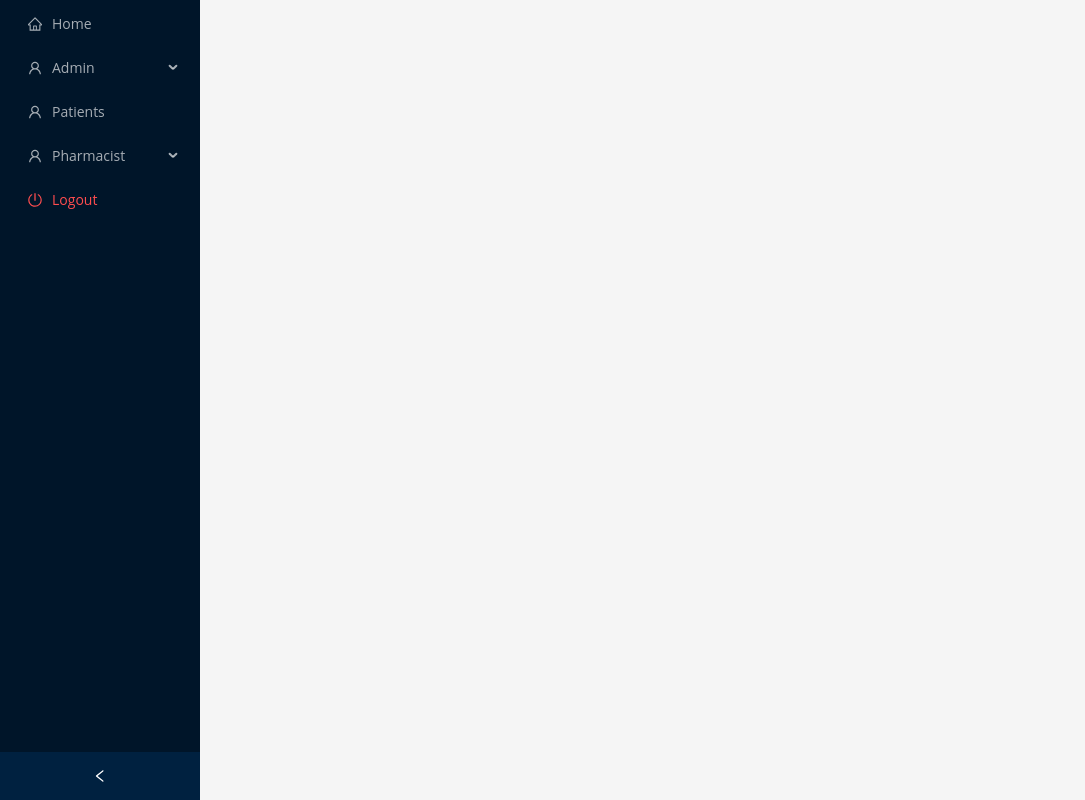
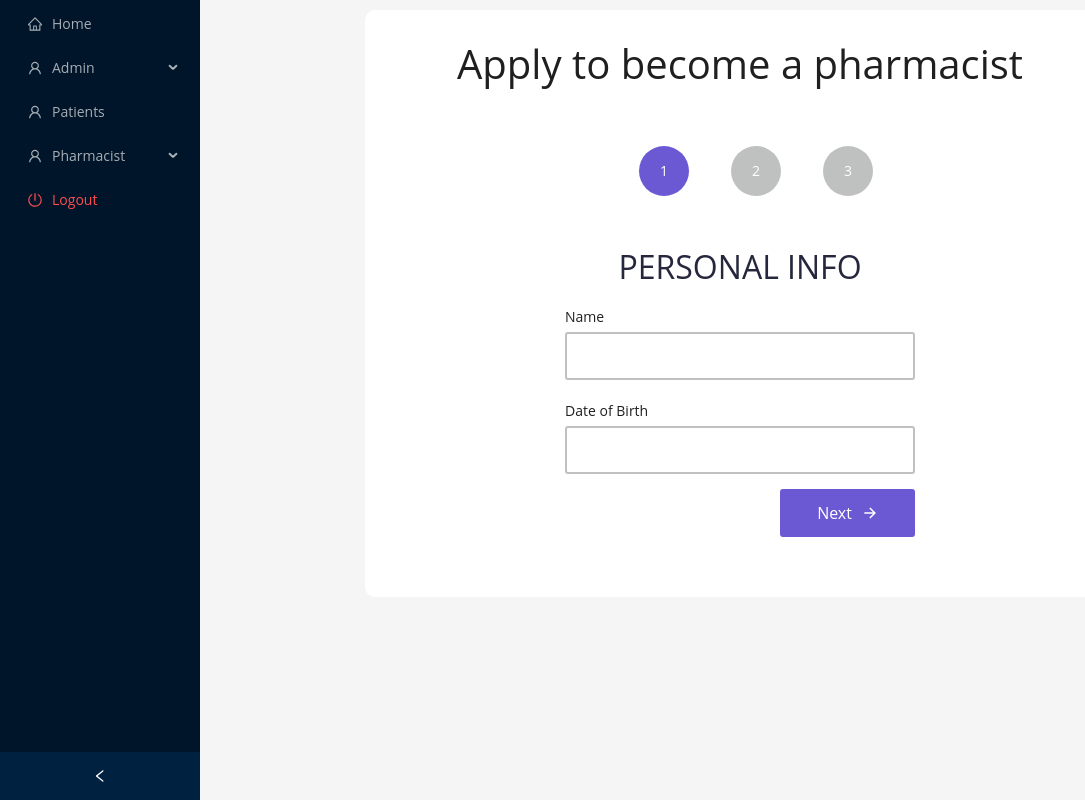
Before and after one commit to SpiderWEBS-ACL/pharmacy, a React (Vite) app in the folder client/: page /pharmacist/register in a window 1280 px wide. Shown: the whole page, without its empty margins (0-1085 px from the left). Built offline with nearby package versions, Linux system fonts and the light colour scheme.

Commit message:
pharmacist register done

```diff
--- a/client/src/AppRouter.tsx
+++ b/client/src/AppRouter.tsx
@@ -7,6 +7,7 @@ import RegistrationRequestDetails from "./pages/Admin/PharmaRegReqDetails";
 import Patients from "./pages/Admin/Patients";
 import AllPharmaRequests from "./pages/Admin/ViewAllPharmaRegReqs";
 import RegLog from "./pages/RegLog";
+import Register from "./pages/Pharmacist/Register";
 
 const AppRouter: React.FC = () => {
   return (
@@ -18,6 +19,7 @@ const AppRouter: React.FC = () => {
       <Route path="/admin/allPatients" element={<Patients />} />
       <Route path="/admin/registrationRequests" element={<AllPharmaRequests />} />
       <Route path="/patient/register" element={<RegLog />} />
+      <Route path="/pharmacist/register" element={<Register />} />
     </Routes>
   );
 };
--- a/client/src/pages/Admin/PharmaRegReqDetails.tsx
+++ b/client/src/pages/Admin/PharmaRegReqDetails.tsx
@@ -14,7 +14,7 @@ const RegistrationRequestDetails: React.FC = () => {
 
   useEffect(() => {
     api
-      .get(`/admin/registrationRequestDetails${id}`)
+      .get(`/admin/registrationRequestDetails/${id}`)
       .then((response) => {
         setRegistrationDetails(response.data);
         setLoading(false);
--- a/client/src/pages/Admin/ViewAllPharmaRegReqs.tsx
+++ b/client/src/pages/Admin/ViewAllPharmaRegReqs.tsx
@@ -26,7 +26,7 @@ const AllPharmaRequests = () => {
   const navigate = useNavigate();
 
   const handleViewDetails = async (id: string) => {
-    navigate("/admin/registrationRequests/" + id);
+    navigate("/admin/registrationRequestDetails/" + id);
   };
 
   if (loading) {
--- /dev/null
+++ b/client/src/pages/Pharmacist/Register.tsx
@@ -0,0 +1,301 @@
+import React, {useState,ChangeEvent} from 'react';
+import axios from "axios";
+import { IonIcon } from '@ionic/react';
+
+const steps = [
+    {id: 1, title:'Personal Info', fields: ['Name','Date of Birth']},
+    {id: 2, title:'Logging Info', fields: ['Username', 'Password', 'Email']},
+    {id: 3, title:'Professional Info', fields: ['Hourly Rate', 'Affiliation', 'Educational Background']},
+];
+
+function Register(){
+    const [activeForm, setActiveForm] = useState(1);
+    const [modalActive, setModalActive] = useState(false);
+    const [Name, setName] = useState<string>("");
+    const [Email, setEmail] = useState<string>("");
+    const [Password, sePassword] = useState<string>("");
+    const [Username, setUsername] = useState<string>("");
+    const [HourlyRate, setHourlyRate] = useState<Number>();
+    const [Dob, setDob] = useState<Date>();
+    const [Affiliation, setAffiliation] = useState<string>("");
+    const [EducationalBackground, setEducation] = useState<string>("");
+
+
+    const api = axios.create({
+      baseURL: "http://localhost:5000/",
+  });
+
+    const handleSignUp = async () => {
+      try {
+        const data = {
+          Name,
+          Email,
+          Password,
+          Username,
+          Dob,
+          HourlyRate,
+          Affiliation,
+          EducationalBackground,
+
+        };
+
+
+        const response = await api.post(`/pharmacist/register`, data);
+        console.log("Response:", response.data);
+        setModalActive(true);
+        setTimeout(closeModal,1500)
+
+      } catch (error) {
+        console.error("Error:", error);
+      }
+    };
+
+
+    const handleNameChange = (event: ChangeEvent<HTMLInputElement>) => {
+        setName(event.target.value);
+      };
+
+      const handleUsernameChange = (event: ChangeEvent<HTMLInputElement>) => {
+        setUsername(event.target.value);
+      };
+      const handlePasswordChange = (event: ChangeEvent<HTMLInputElement>) => {
+        sePassword(event.target.value);
+      };
+      const handleEmailChange = (event: ChangeEvent<HTMLInputElement>) => {
+        setEmail(event.target.value);
+      };
+      const handleHourRateChange = (event: React.ChangeEvent<HTMLInputElement>) => {
+        const inputValue = event.target.value;
+        const parsedValue = parseFloat(inputValue); // Parse the input string to an integer
+
+        if (!isNaN(parsedValue)) {
+            setHourlyRate(parsedValue);
+        } else {
+            setHourlyRate(undefined); // Invalid input, clear the value
+        }
+      };
+      const handleDobChange = (event: React.ChangeEvent<HTMLInputElement>) => {
+        const inputValue = event.target.value; // Assuming the input format is "YYYY-MM-DD"
+        const date = new Date(inputValue);
+
+        if (!isNaN(date.getTime())) {
+            setDob(date);
+          } else {
+            setDob(undefined); // Invalid input, clear the date
+          }
+        };
+        const handleAffiliationChange = (event: ChangeEvent<HTMLInputElement>) => {
+            setAffiliation(event.target.value);
+        };
+        const handleEducationchange = (event: ChangeEvent<HTMLInputElement>) => {
+            setEducation(event.target.value);
+        };
+
+
+    const handleNext = () => {
+      if (activeForm < steps.length) {
+        setActiveForm(activeForm + 1);
+      }
+    };
+
+    const handleBack = () => {
+      if (activeForm > 1) {
+        setActiveForm(activeForm - 1);
+      }
+    };
+
+
+    const closeModal = () => {
+      setModalActive(false);
+    };
+
+
+    return (
+    <div className="wrapper">
+        <div className="header">
+              <h1 className='h1'>Apply to become a pharmacist</h1>
+      </div>
+
+
+      <div className="wrapper">
+        <div className="header">
+
+          <ul>
+              <li key={1} className={`form_${1}_progessbar ${activeForm >= 1 ? 'active' : ''}`}>
+                <div>
+                  <p>{1}</p>
+                </div>
+              </li>
+
+          </ul>
+
+          <ul>
+              <li key={2} className={`form_${2}_progessbar ${activeForm >= 2 ? 'active' : ''}`}>
+                <div>
+                  <p>{2}</p>
+                </div>
+              </li>
+
+          </ul>
+
+          <ul>
+              <li key={3} className={`form_${3}_progessbar ${activeForm >= 3 ? 'active' : ''}`}>
+                <div>
+                  <p>{3}</p>
+                </div>
+              </li>
+
+          </ul>
+        </div>
+
+        <div className="form_wrap">
+
+            <div key={1} className={`form_1 data_info`} style={{ display: activeForm === 1 ? 'block' : 'none' }}>
+              <h2>{"Personal Info"}</h2>
+              <form>
+                <div className="form_container">
+
+    <div key= "1" className="input_wrap">
+      <label htmlFor="Name">Name</label>
+      <input
+        className="input"
+        value = {Name}
+        onChange={handleNameChange}
+        type="text"/>
+                    </div>
+
+
+                    <div key= "2" className="input_wrap">
+      <label htmlFor="Name">Date of Birth</label>
+      <input
+        className="input"
+        value = {Dob !== undefined ? Dob.toISOString().split('T')[0] : ''}
+        onChange={handleDobChange}
+        type="date  "/>
+                    </div>
+
+                </div>
+              </form>
+            </div>
+        </div>
+
+
+<div className="form_wrap">
+
+            <div key={2} className={`form_2 data_info`} style={{ display: activeForm === 2 ? 'block' : 'none' }}>
+              <h2>{"Logging Info"}</h2>
+              <form>
+                <div className="form_container">
+
+    <div key= "1" className="input_wrap">
+      <label htmlFor="Username">Username</label>
+      <input
+        className="input"
+        value = {Username}
+        onChange={handleUsernameChange}
+        type="text"/>
+                    </div>
+
+
+                    <div key= "2" className="input_wrap">
+      <label htmlFor="Name">Password</label>
+      <input
+        className="input"
+        value = {Password}
+        onChange={handlePasswordChange}
+        type="text"/>
+                    </div>
+
+
+                    <div key= "3 " className="input_wrap">
+      <label htmlFor="Name">Email</label>
+      <input
+        className="input"
+        value = {Email}
+        onChange={handleEmailChange}
+        type="text"/>
+                    </div>
+
+                </div>
+              </form>
+            </div>
+        </div>
+
+
+        <div className="form_wrap">
+
+          <div key={3} className={`form_3 data_info`} style={{ display: activeForm === 3 ? 'block' : 'none' }}>
+            <h2>{"Professional Info"}</h2>
+            <form>
+              <div className="form_container">
+
+  <div key= "1" className="input_wrap">
+    <label htmlFor="HourRate">Hourly Rate</label>
+    <input
+      className="input"
+      value = {HourlyRate !== undefined ? HourlyRate.toString() : ''}
+      onChange={handleHourRateChange}
+      type="text"/>
+                  </div>
+
+
+                  <div key= "2" className="input_wrap">
+    <label htmlFor="Afilliation">Afilliation</label>
+    <input
+      className="input"
+      value = {Affiliation}
+      onChange={handleAffiliationChange}
+      type="text"/>
+                  </div>
+
+
+                  <div key= "3 " className="input_wrap">
+    <label htmlFor="Education">Educational Background</label>
+    <input
+      className="input"
+      value = {EducationalBackground}
+      onChange={handleEducationchange}
+      type="text"/>
+                  </div>
+
+              </div>
+            </form>
+          </div>
+      </div>
+
+
+        <div className="btns_wrap">
+          <div className={`common_btns form_${activeForm}_btns`}>
+            {activeForm !== 1 && (
+              <button type="button" className="btn_back" onClick={handleBack}>
+                <span className="icon"><IonIcon name="arrow-back-sharp"></IonIcon></span>
+                Back
+              </button>
+            )}
+            {activeForm !== steps.length ? (
+              <button type="button" className="btn_next" onClick={handleNext}>
+                Next <span className="icon"><IonIcon name="arrow-forward-sharp"></IonIcon></span>
+              </button>
+            ) : (
+              <button type="button" className="btn_done" onClick={handleSignUp}>
+                Submit
+
+              </button>
+            )}
+          </div>
+        </div>
+        <div className={`modal_wrapper ${modalActive ? 'active' : ''}`}>
+          <div className="shadow"  ></div>
+          <div className="success_wrap">
+            <span className="modal_icon"><IonIcon name="checkmark-sharp"></IonIcon></span>
+            <p>You have successfully completed the process.</p>
+            <IonIcon name="close-outline" onClick={closeModal}></IonIcon>
+          </div>
+
+        </div>
+      </div>
+      </div>
+    );
+  }
+
+export default Register;
--- a/client/src/pages/Style.css
+++ b/client/src/pages/Style.css
@@ -87,7 +87,7 @@
   top: 0;
   width: 900px;
   height: 100%;
-  background-image:url("/bck.jpg");
+  background-image:url("bck.jpg");
   background-size: cover;
   transition: transform 1.2s ease-in-out;
 }
@@ -297,12 +297,12 @@ max-width: 100%;
 border-radius: 10px;
 border: #052c65;
 background: var(--white);
-margin: 50px auto 0;
-padding: 50px;
+margin: 10px auto 0;
+padding: 30px;
 }
 
 .wrapper .header{
-margin-bottom: 35px;
+margin-bottom: 15px;
 display: flex;
 border-radius: 10px;
 border: #052c65;
@@ -361,7 +361,7 @@ background: var(--primary);
 }
 
 .wrapper .form_wrap{
-margin-bottom: 35px;
+margin-bottom: 15px;
 }
 
 .wrapper .form_wrap h2{
--- a/package.json
+++ b/package.json
@@ -1,5 +1,6 @@
 {
     "dependencies": {
+        "@ionic/react": "^7.4.3",
         "bcrypt": "^5.1.1",
         "cors": "^2.8.5",
         "dotenv": "^16.3.1",
```
Also changed, not shown: 2 other files (tests, documents, lock files or other folders).
